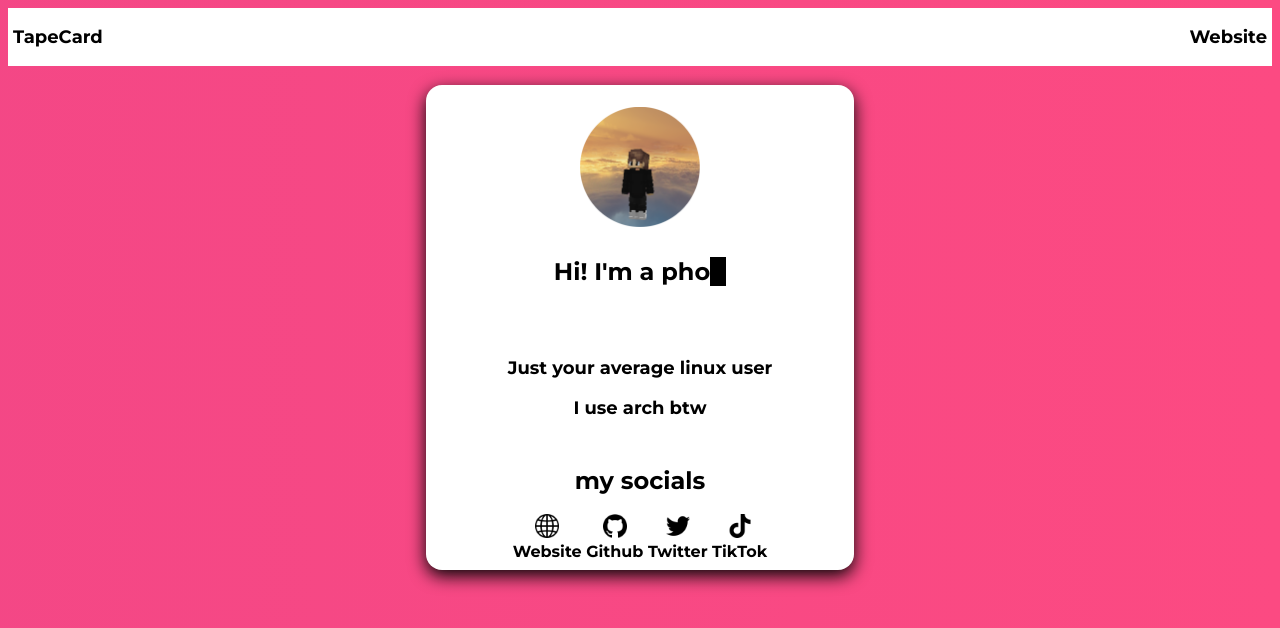
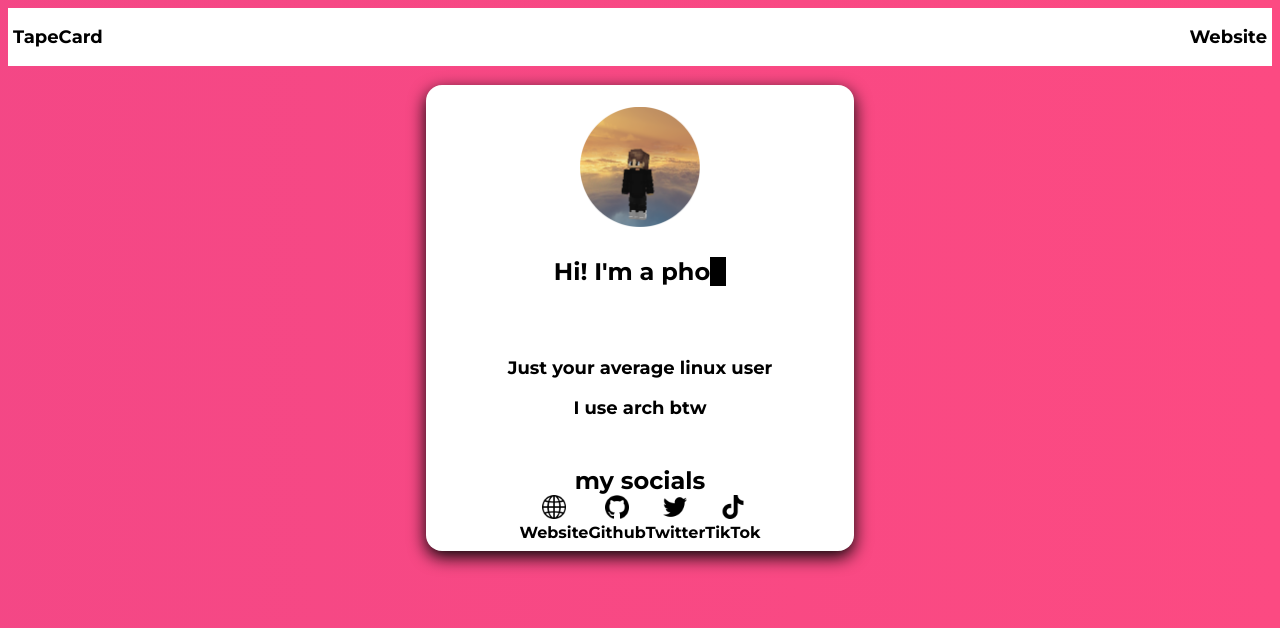
Before and after one commit to ertyplax/TapeCard, a plain HTML site: page index.html in a window 1280 px wide. Drawn offline with Linux system fonts and the light colour scheme.

```diff
--- a/index.html
+++ b/index.html
@@ -35,7 +35,7 @@
             <br>
         </div>
         my socials
-        <div style="font-size: medium;">
+        <div class="socials" style="font-size: medium;">
             <br>
             <a class="cagotto" href="https://ertyplax.github.io" target="_blank">
                 <div class="smerdo">
@@ -61,7 +61,6 @@
                     <span class="caption">TikTok</span>
                 </div>
             </a>
-
         </div>
     </div>
 
--- a/style.css
+++ b/style.css
@@ -30,6 +30,12 @@ body {
 .content {
   justify-content: flex-start;
   font-size: large;
+}
+
+.socials {
+  display: flex;
+  flex-wrap: wrap;
+  justify-content: space-around;
 }
 
 .box {
```
